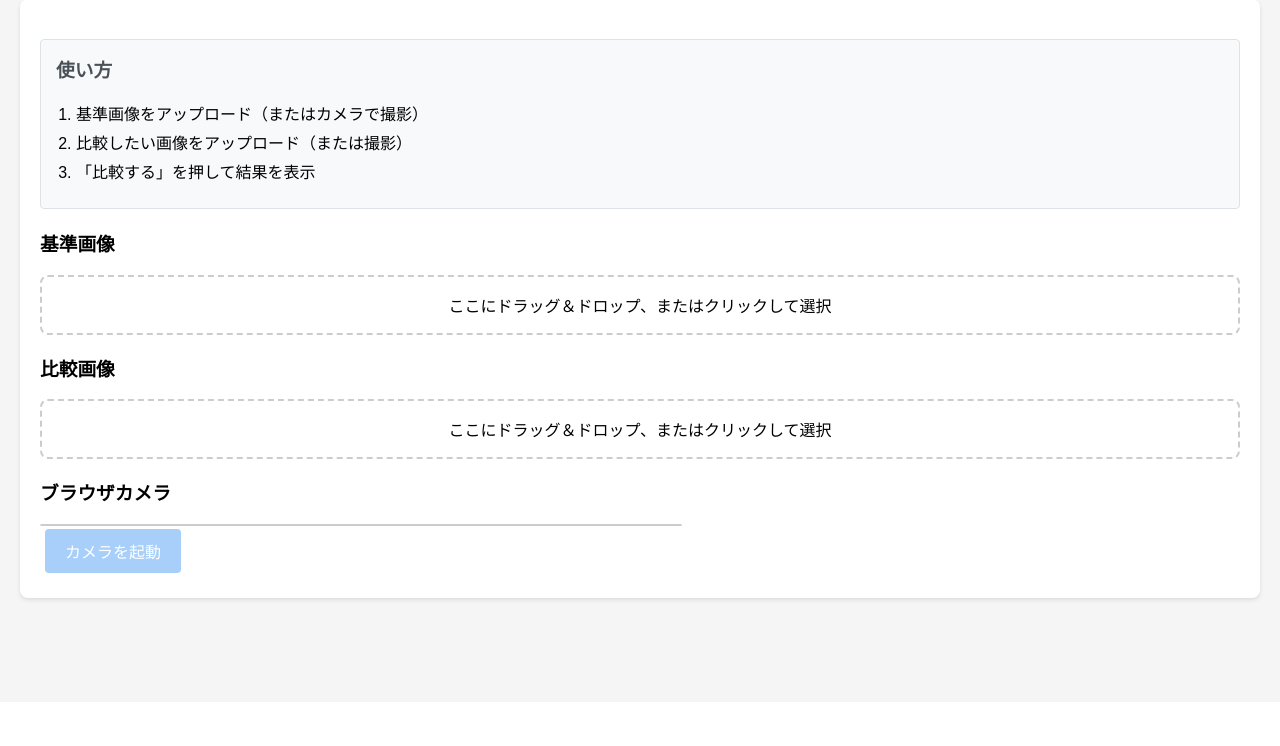
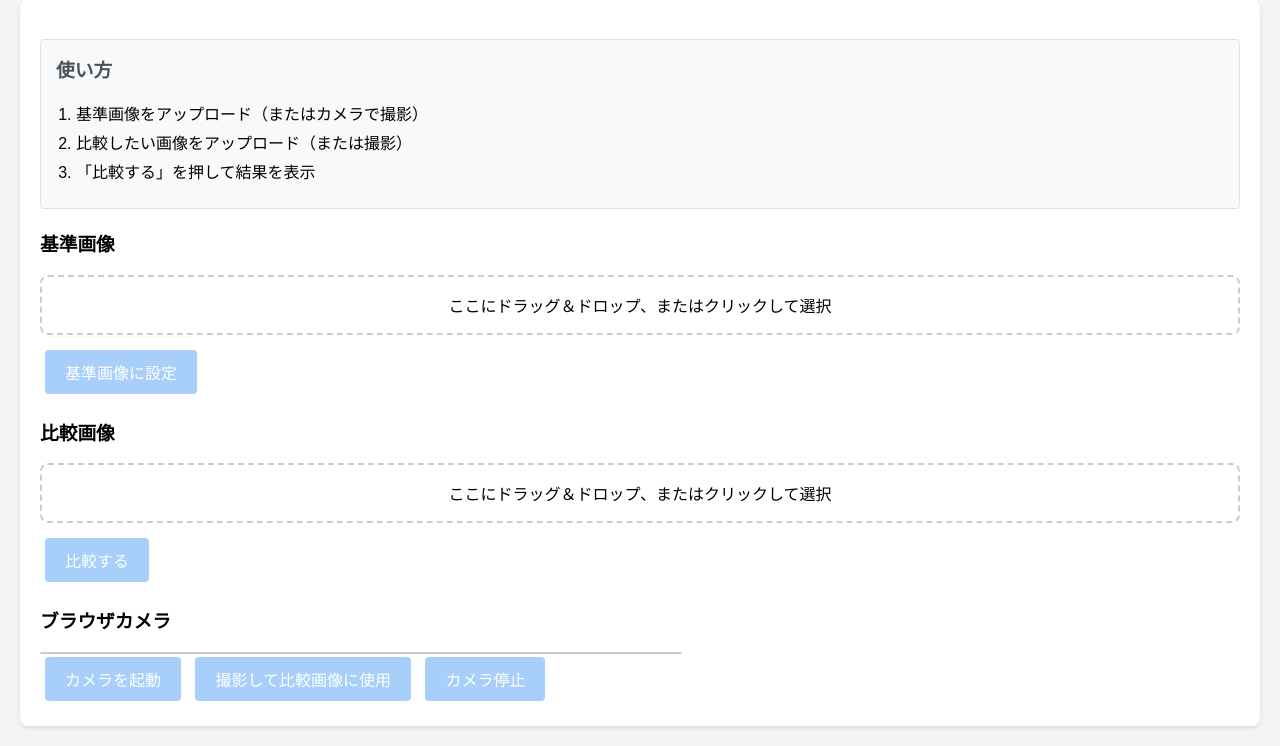
Before and after one commit to Akari-AI7/riri_osi, a Flask app: page / in a window 1280 px wide. Shown: the part 98-844 px from the top of the page. Before the commit the page ends 701 px from the top, so only its background shows below. Run offline with Flask 3, Linux system fonts and the light colour scheme; some libraries are stand-ins or nearby versions.

Commit message:
message4

```diff
--- a/static/script.js
+++ b/static/script.js
@@ -76,7 +76,6 @@ class FaceAnalysisApp {
         if (file) {
             this.baseImage = file;
             this.previewImage(file, 'baseImagePreview');
-            document.getElementById('setBaseBtn').style.display = 'inline-block';
         }
     }
 
@@ -85,7 +84,6 @@ class FaceAnalysisApp {
         if (file) {
             this.compareImage = file;
             this.previewImage(file, 'compareImagePreview');
-            document.getElementById('compareBtn').style.display = 'inline-block';
         }
     }
 
@@ -198,9 +196,6 @@ class FaceAnalysisApp {
             this.resizeCanvasToVideo();
             this.startProcessingLoop();
 
-            document.getElementById('startCameraBtn').style.display = 'none';
-            document.getElementById('captureBtn').style.display = 'inline-block';
-            document.getElementById('stopCameraBtn').style.display = 'inline-block';
         } catch (error) {
             this.showError('カメラへのアクセスが許可されていません');
         }
@@ -213,9 +208,6 @@ class FaceAnalysisApp {
             const ctx = document.getElementById('landmarksCanvas').getContext('2d');
             ctx.clearRect(0, 0, ctx.canvas.width, ctx.canvas.height);
 
-            document.getElementById('startCameraBtn').style.display = 'inline-block';
-            document.getElementById('captureBtn').style.display = 'none';
-            document.getElementById('stopCameraBtn').style.display = 'none';
         }
     }
 
@@ -233,7 +225,6 @@ class FaceAnalysisApp {
         // 撮影した画像を比較画像として設定
         document.getElementById('compareImagePreview').innerHTML =
             `<img src="${imageData}" class="image-preview" alt="撮影した画像">`;
-        document.getElementById('compareBtn').style.display = 'inline-block';
 
         // File オブジェクトを作成
         canvas.toBlob((blob) => {
--- a/templates/index.html
+++ b/templates/index.html
@@ -37,7 +37,7 @@
             <div id="baseUploadArea" class="upload-area">ここにドラッグ＆ドロップ、またはクリックして選択</div>
             <input type="file" id="baseImageInput" accept="image/*" style="display:none;" />
             <div class="actions">
-                <button id="setBaseBtn" style="display:none;">基準画像に設定</button>
+                <button id="setBaseBtn">基準画像に設定</button>
             </div>
             <div id="baseImagePreview"></div>
         </section>
@@ -48,7 +48,7 @@
             <div id="compareUploadArea" class="upload-area">ここにドラッグ＆ドロップ、またはクリックして選択</div>
             <input type="file" id="compareImageInput" accept="image/*" style="display:none;" />
             <div class="actions">
-                <button id="compareBtn" style="display:none;">比較する</button>
+                <button id="compareBtn">比較する</button>
             </div>
             <div id="compareImagePreview"></div>
         </section>
@@ -63,8 +63,8 @@
             <canvas id="canvas" class="hidden"></canvas>
             <div class="actions">
                 <button id="startCameraBtn">カメラを起動</button>
-                <button id="captureBtn" style="display:none;">撮影して比較画像に使用</button>
-                <button id="stopCameraBtn" style="display:none;">カメラ停止</button>
+                <button id="captureBtn">撮影して比較画像に使用</button>
+                <button id="stopCameraBtn">カメラ停止</button>
             </div>
         </section>
 
```
